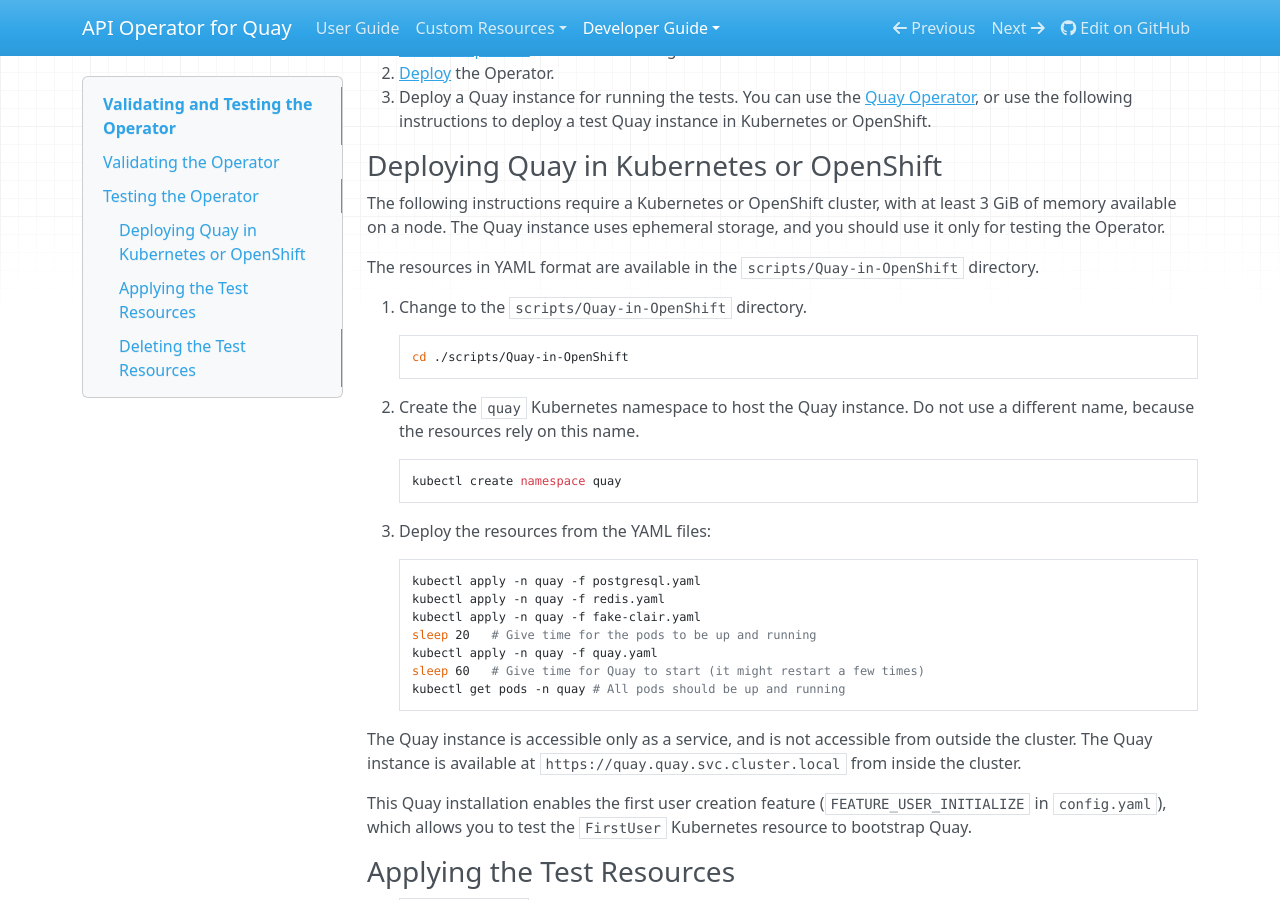
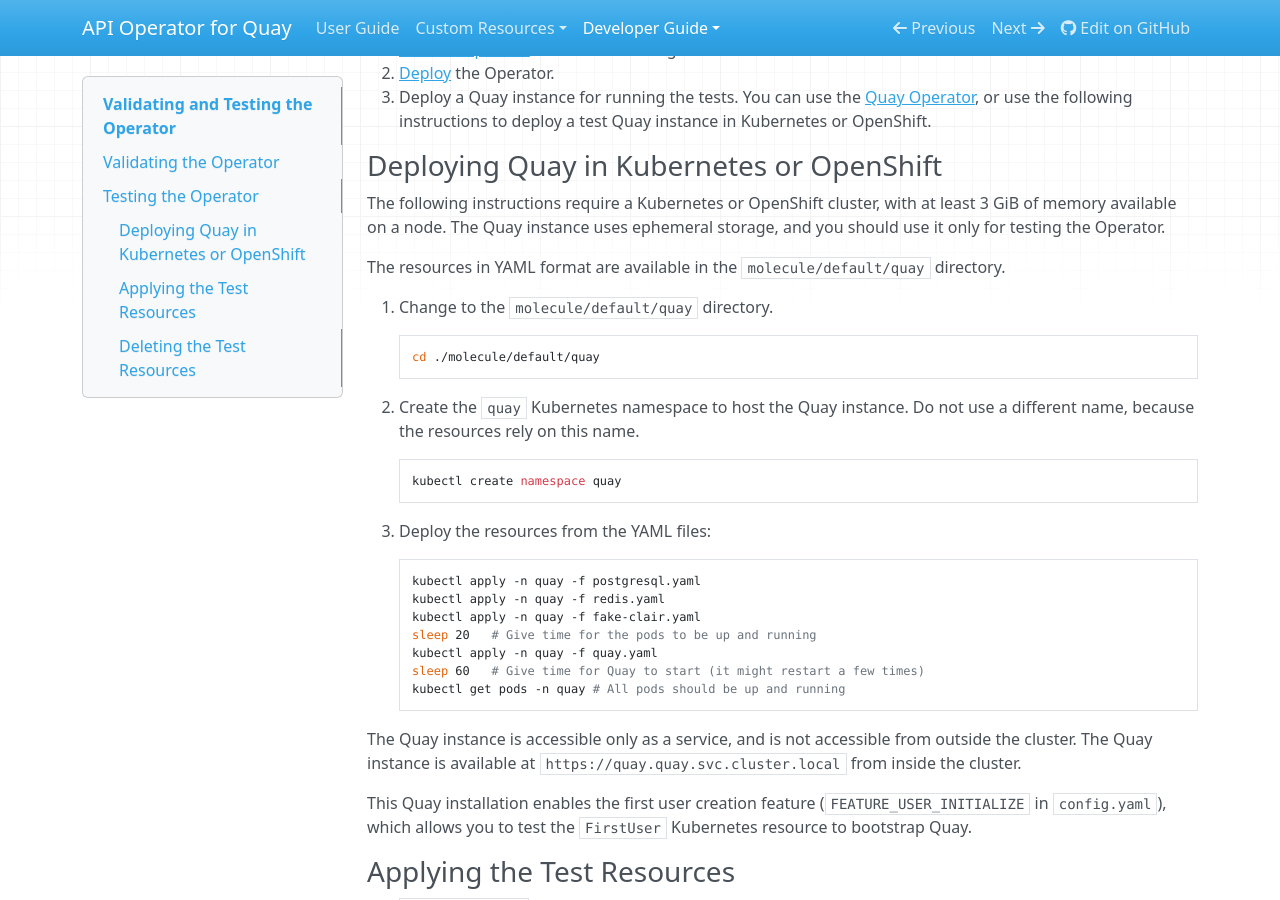
Before and after one commit to herve4m/quay-api-operator, an MkDocs documentation site: the page built from docs/developer-guide/testing.md, in a window 1280 px wide and 900 px high, scrolled down 1844 px. Built offline with MkDocs 1.6.1, drawn with Linux system fonts in a browser that asks for light colours; nearby versions of some CDN libraries.

Commit message:
Molecule tests

```diff
--- a/docs/developer-guide/testing.md
+++ b/docs/developer-guide/testing.md
@@ -106,11 +106,11 @@
 The following instructions require a Kubernetes or OpenShift cluster, with at least 3 GiB of memory available on a node.
 The Quay instance uses ephemeral storage, and you should use it only for testing the Operator.
 
-The resources in YAML format are available in the `scripts/Quay-in-OpenShift` directory.
+The resources in YAML format are available in the `molecule/default/quay` directory.
 
-1. Change to the `scripts/Quay-in-OpenShift` directory.
+1. Change to the `molecule/default/quay` directory.
 
-        cd ./scripts/Quay-in-OpenShift
+        cd ./molecule/default/quay
 
 2. Create the `quay` Kubernetes namespace to host the Quay instance.
    Do not use a different name, because the resources rely on this name.
```
Also changed, not shown: 1 other file.
